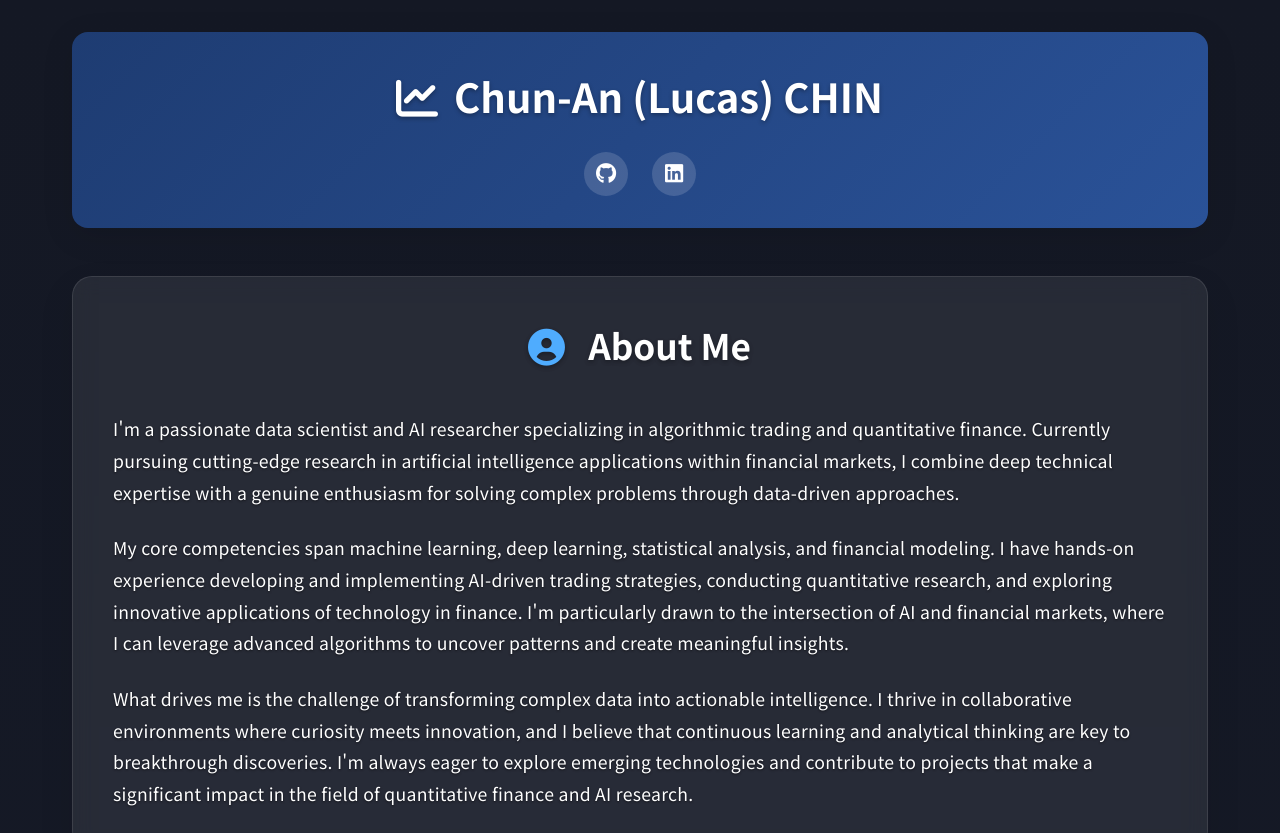
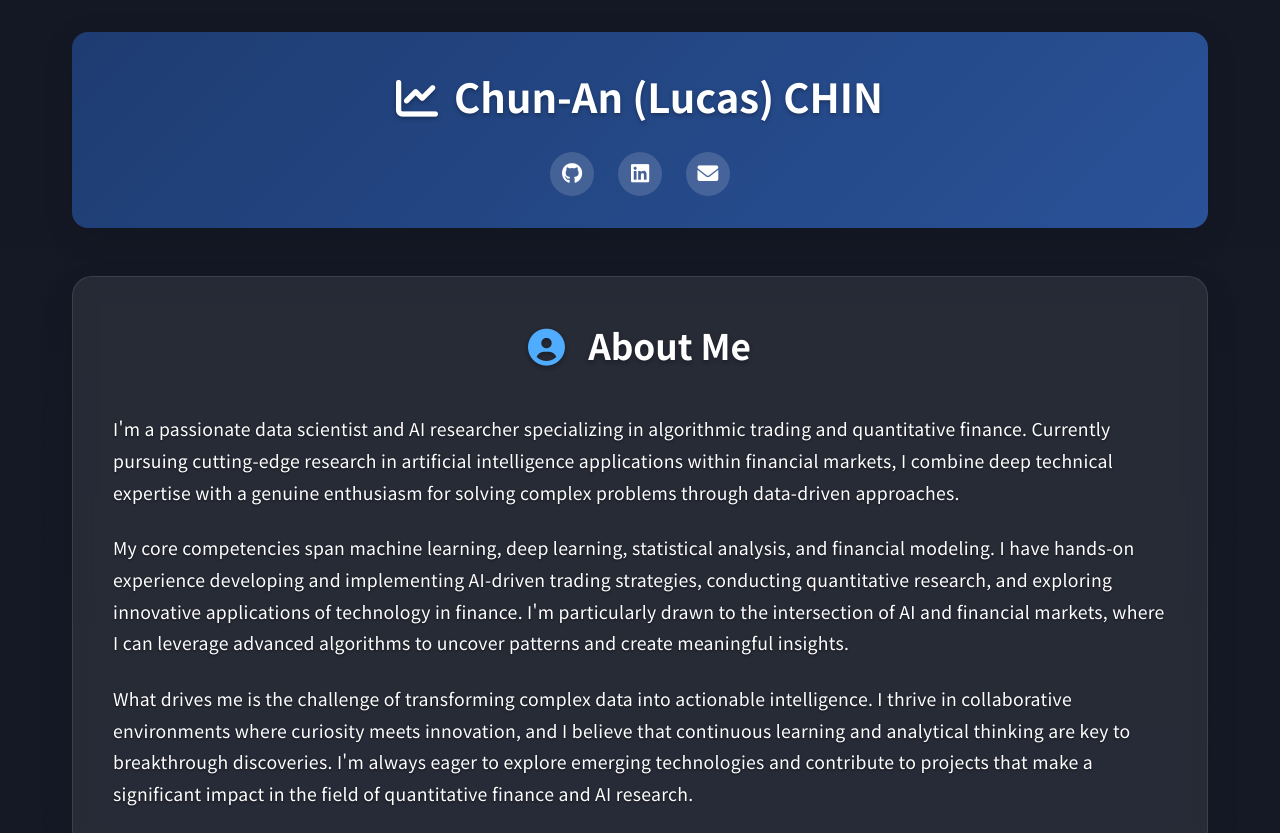
Before and after one commit to lucasking0109/Lucas_Life_Timeline, a website: page index.html in a window 1280 px wide. Shown: the top 833 px of the page. Drawn offline with Linux system fonts and the light colour scheme.

Commit message:
Add email contact link to social links section

```diff
--- a/index.html
+++ b/index.html
@@ -31,6 +31,9 @@
                 </a>
                 <a href="https://www.linkedin.com/in/chun-an-chin-989686224" target="_blank" rel="noopener noreferrer" title="LinkedIn Profile">
                     <i class="fab fa-linkedin"></i>
+                </a>
+                <a href="mailto:cchunan@bu.edu" title="Send Email">
+                    <i class="fas fa-envelope"></i>
                 </a>
             </div>
         </header>
```
